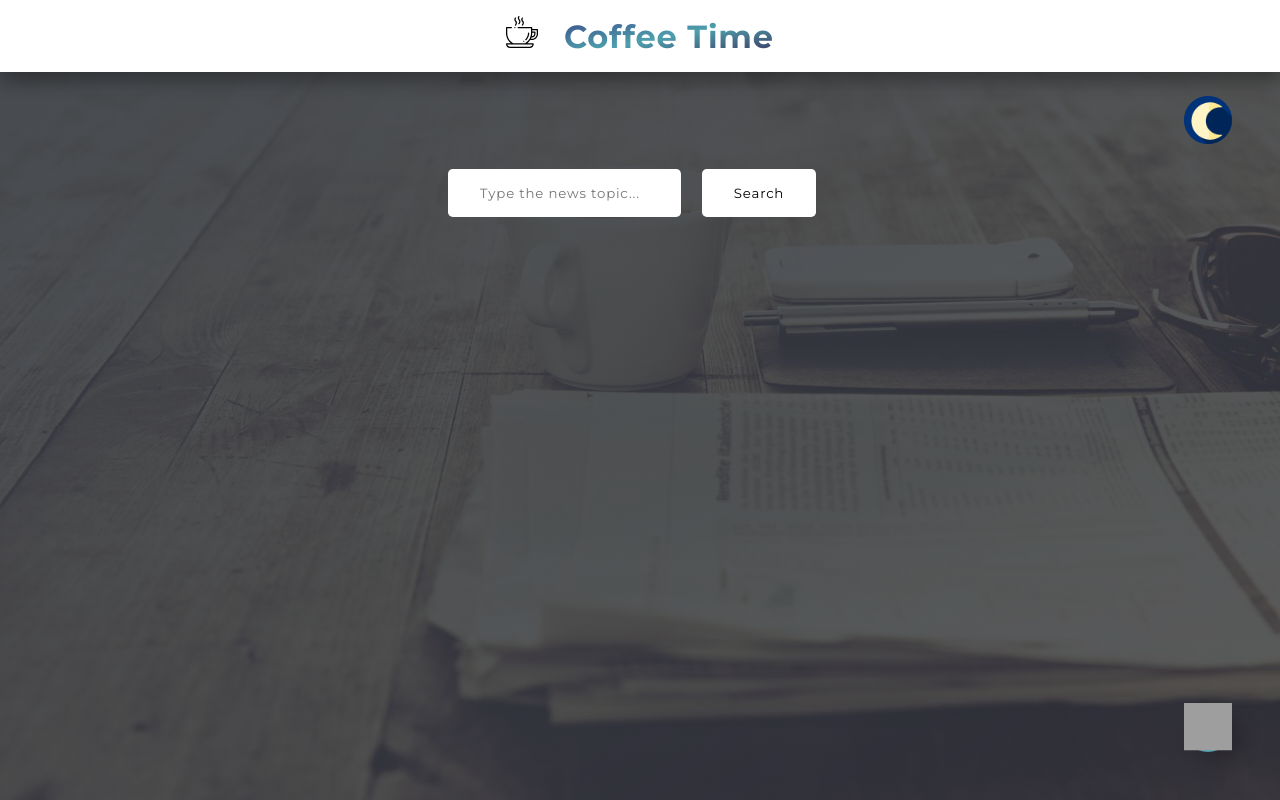
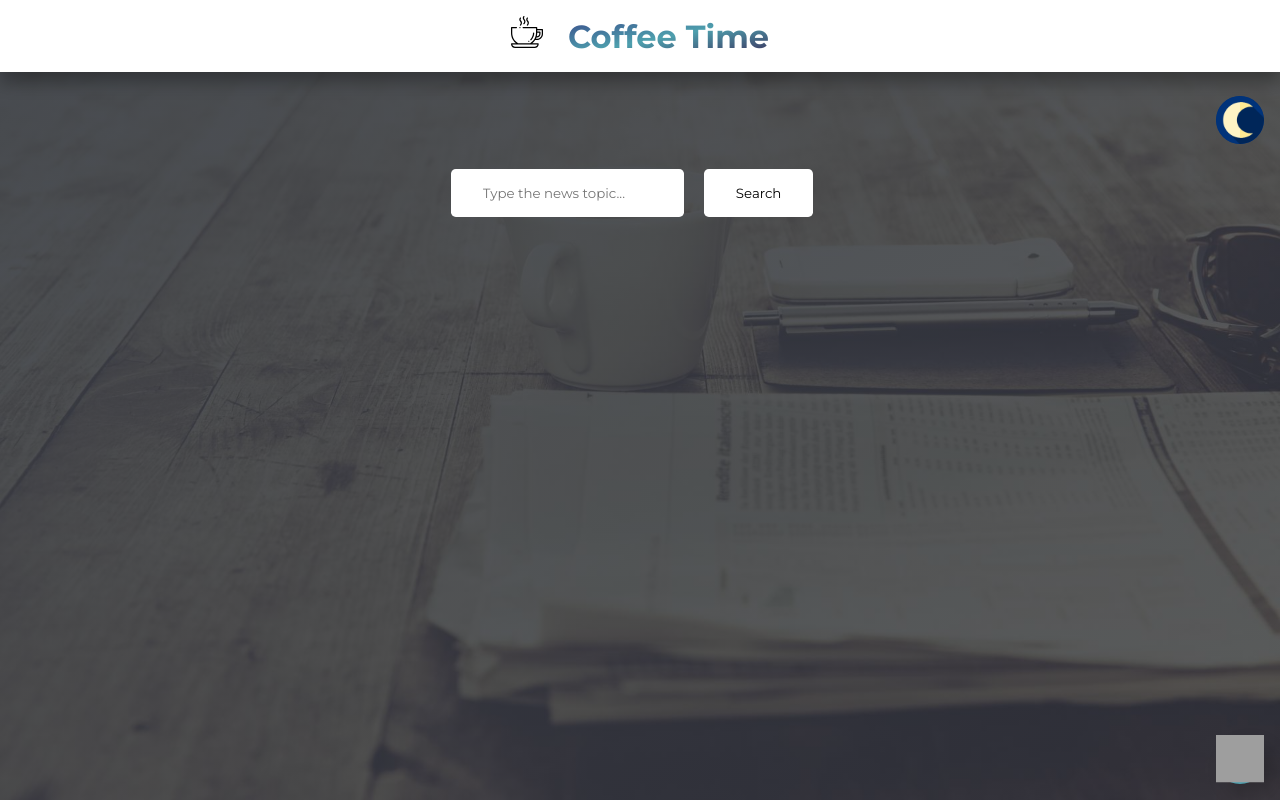
Before and after one commit to BeastyDSK/dsk-news-app, a PHP site: page / in a window 1280 px wide. Run offline with PHP 8.4, Linux system fonts and the light colour scheme; grey boxes are pictures that could not be loaded.

Commit message:
changed text formats and spacing

```diff
--- a/css/main.css
+++ b/css/main.css
@@ -2,7 +2,6 @@
   margin: 0;
   padding: 0;
   box-sizing: border-box;
-  letter-spacing: 0.05rem;
   font-family: Montserrat, sans-serif;
 }
 
@@ -51,23 +50,23 @@ body {
       rgba(57, 62, 70, 0.918),
       rgb(34, 40, 49, 0.7)
     ),
-    url("/img/coffee-cup.jpg");
+    url("../img/coffee-cup.jpg");
   background-size: cover;
   background-attachment: fixed;
 }
 
 .go-to-top {
   position: fixed;
-  bottom: 3rem;
-  right: 3rem;
+  bottom: 1rem;
+  right: 1rem;
   width: 3rem;
   height: 3rem;
   border: none;
+  padding:0 !important;
   border-radius: 5rem;
-  padding:0 !important;
   background: #4ea0ae;
   box-shadow: 10px 10px 20px rgba(0, 0, 0, 0.2);
-  z-index: 1000;
+  z-index: 10;
 }
 
 .go-to-top p {
@@ -104,7 +103,7 @@ body {
   height: 3rem;
   position: fixed;
   top: 6rem;
-  right: 3rem;
+  right: 1rem;
   border-radius: 100%;
   overflow: hidden;
   padding: 0;
@@ -113,8 +112,8 @@ body {
 }
 
 .night img {
-  width: 3.1rem;
-  height: 3.1rem;
+  width: 3rem;
+  height: 3rem;
 }
 
 .heading img {
@@ -193,7 +192,6 @@ form .btn {
 
 .text-box {
   position: relative;
-  text-align: justify;
   padding: 0.5rem 1rem;
 }
 
@@ -211,7 +209,7 @@ form .btn {
 }
 
 .content-name {
-  text-transform: uppercase;
+  text-transform:;
   margin: 1rem 0;
 }
 
```
